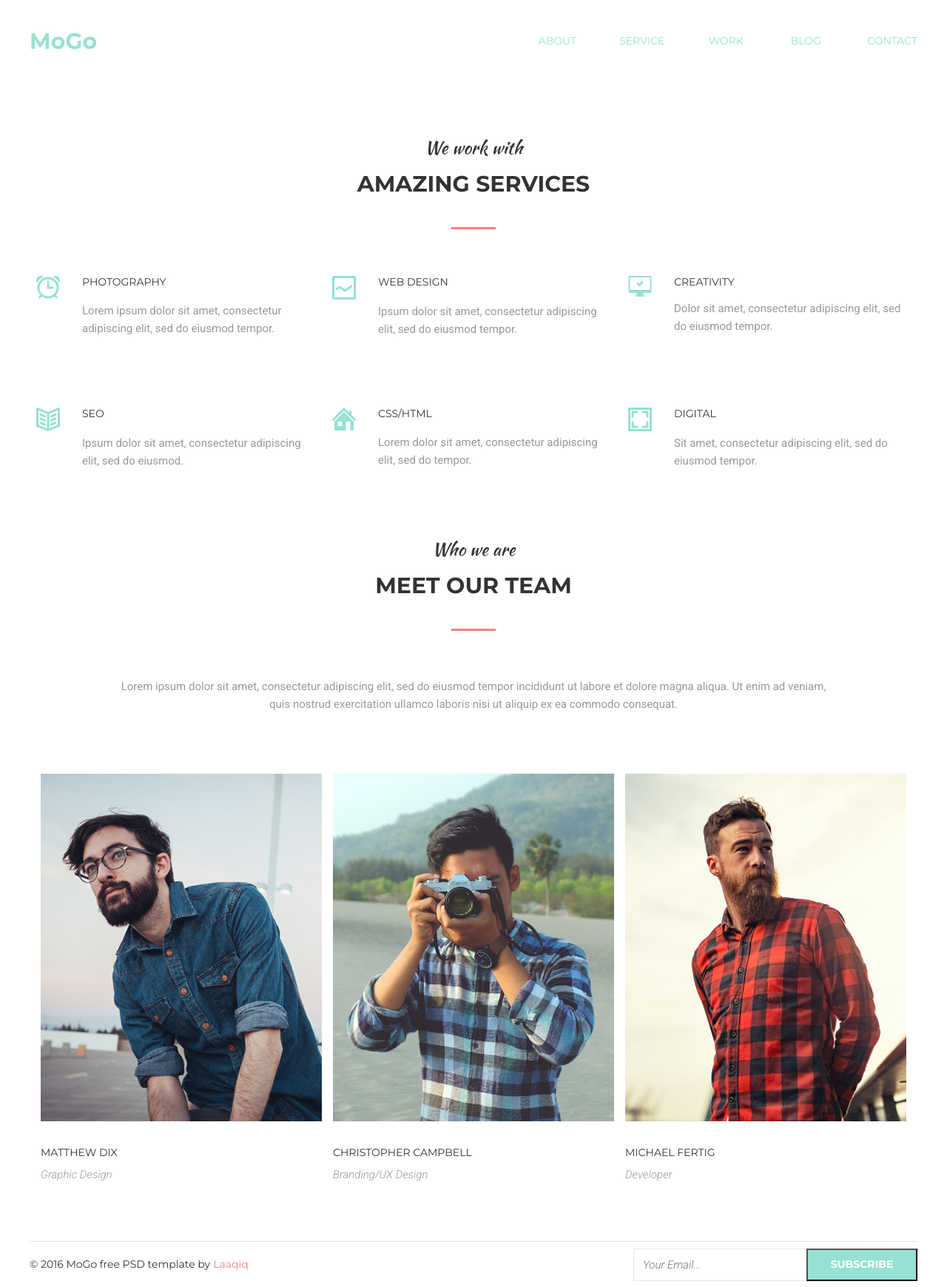
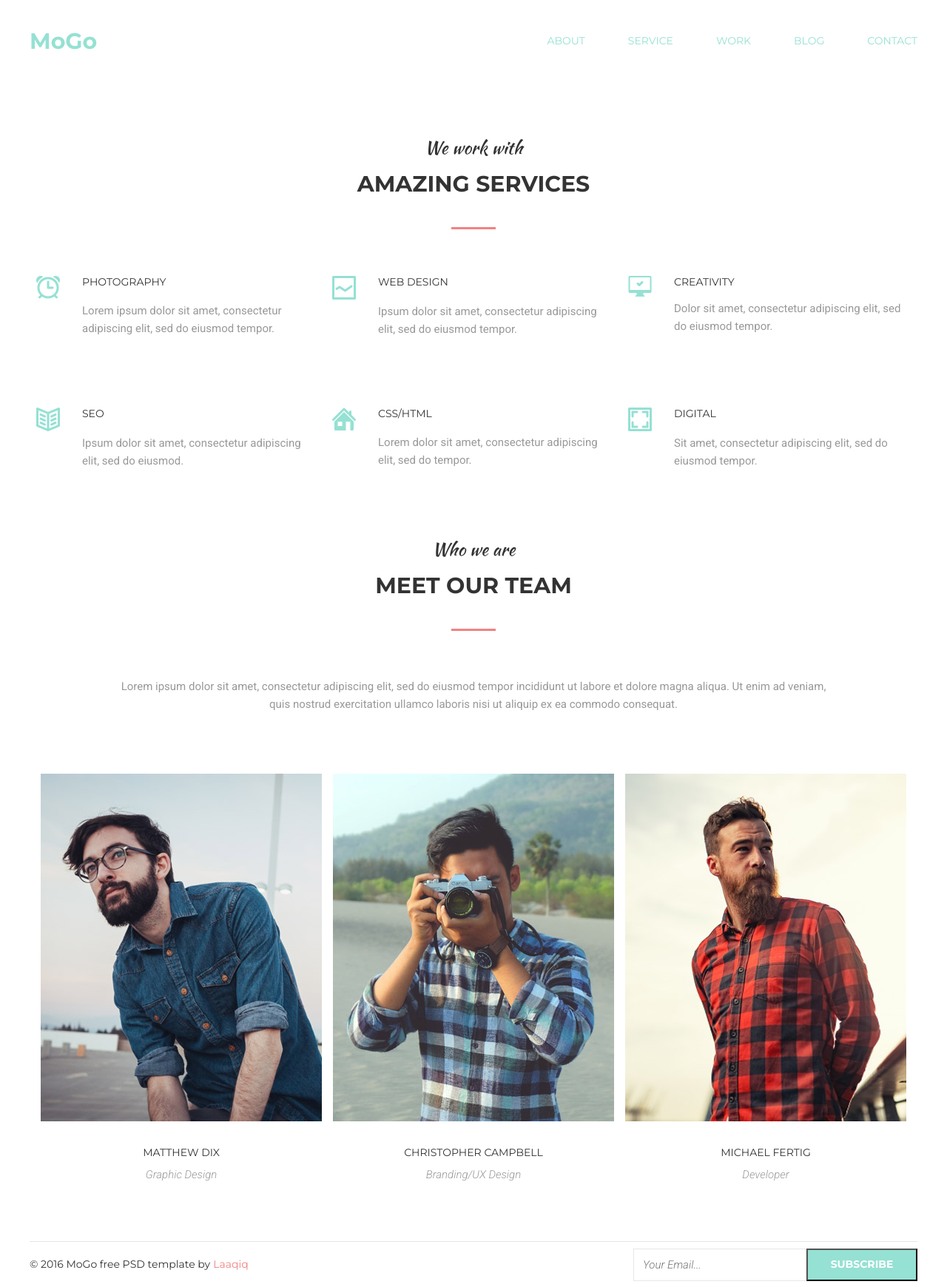
Before and after one commit to IgorSapko/IgorSapko.github.io, a plain HTML site: page html-css/Module-06/index.html in a window 1280 px wide. Shown: the whole page at 74% size. Drawn offline with Linux system fonts and the light colour scheme.

Commit message:
third commit mod-06

```diff
--- a/html-css/Module-06/css/styles.css
+++ b/html-css/Module-06/css/styles.css
@@ -45,25 +45,26 @@ header nav {
   line-height: 1.2;
   color: rgb(149, 225, 211);
   text-transform: uppercase;
-  }
+}
 
 .nav-list a::after {
   content: "";
   display: block;
   background-color: rgb(243, 129, 129);
-  width: 50px;
+  width: 100%;
   height: 3px;
   margin-top: 10px;
   margin: 0 auto;
   opacity: 0;
   visibility: hidden;
 }
-.nav-list a:hover {color: rgb(243, 129, 129);
+.nav-list a:hover {
+  color: rgb(243, 129, 129);
 }
 
-.nav-list a:hover::after{
-visibility: visible;
-opacity: 1;
+.nav-list a:hover::after {
+  visibility: visible;
+  opacity: 1;
 }
 
 .services {
@@ -206,6 +207,7 @@ opacity: 1;
   color: #999999;
   margin-top: 10px;
   text-transform: capitalize;
+  text-align: center;
 }
 
 .name {
@@ -216,6 +218,7 @@ opacity: 1;
   text-transform: uppercase;
   color: #333333;
   margin-top: 30px;
+  text-align: center;
 }
 
 footer p {
@@ -327,10 +330,10 @@ footer {
   background-position: center;
 }
 
-.twitter::after{
+.twitter::after {
   display: inline-block;
   content: "";
-  background-color: rgba(243, 129, 129, .5);
+  background-color: rgba(243, 129, 129, 0.5);
   width: 1px;
   height: 56px;
 }
@@ -348,7 +351,6 @@ footer {
   width: 1px;
   height: 56px;
 } */
-
 
 .pinterest {
   background-image: url(../sm/pt.png);
```
